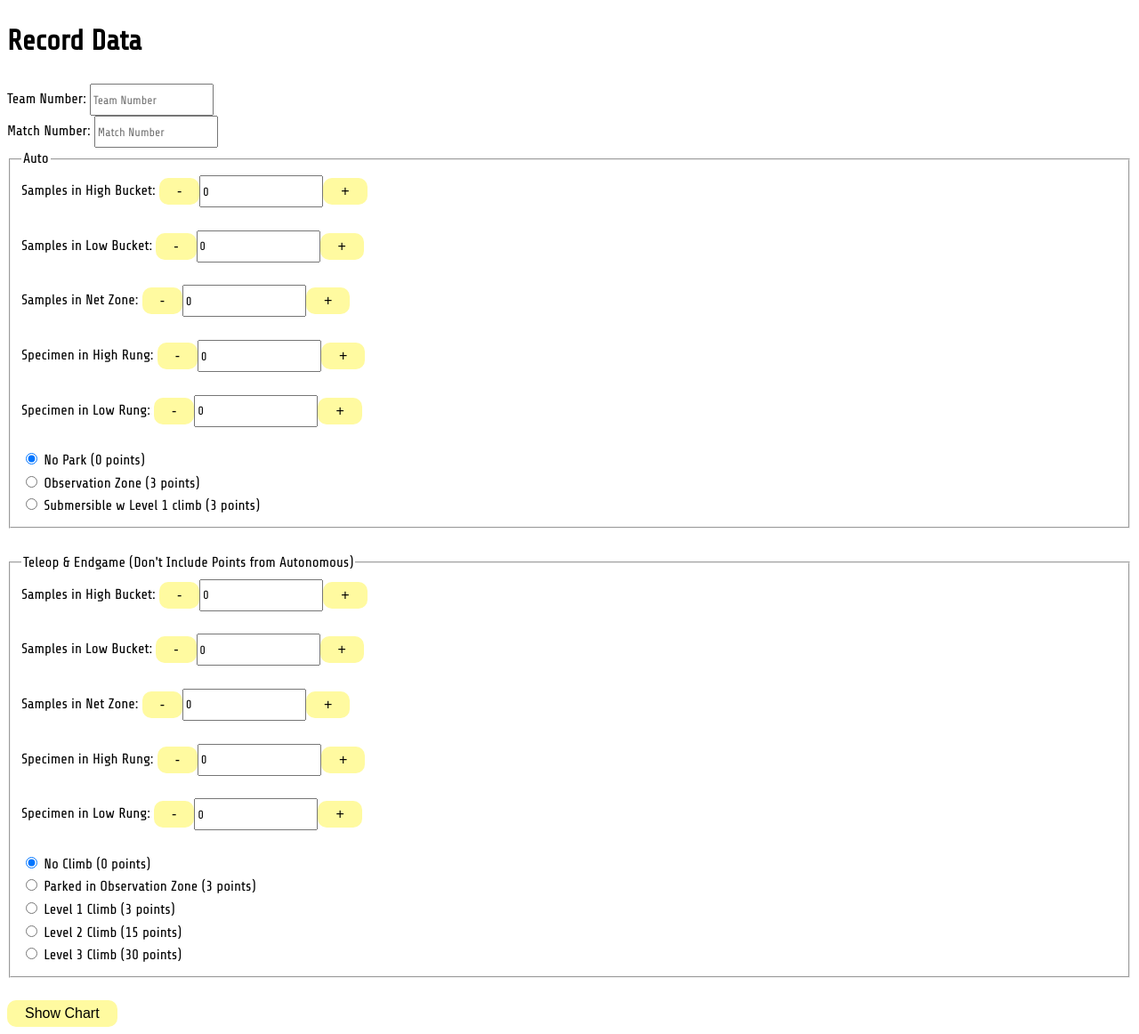
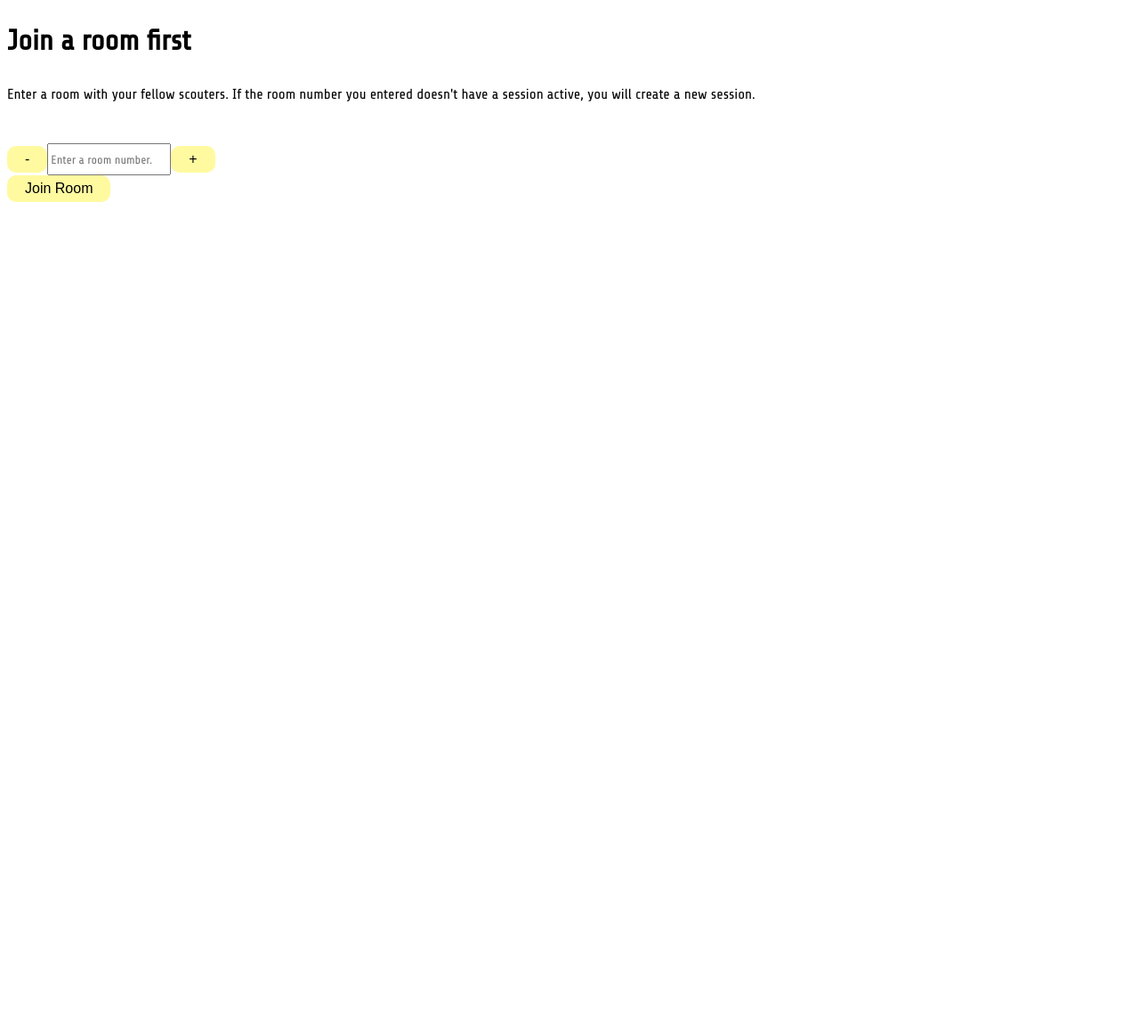
Before and after one commit to teamhazmat13201/HazScout, a Flask app: page /record-data in a window 1280 px wide. Shown: the whole page at 89% size. After the commit the page ends 227 px from the top, so only its background shows below. Run offline with Flask 3, Linux system fonts and the light colour scheme; some libraries are stand-ins or nearby versions.

```diff
--- a/templates/record_data.html
+++ b/templates/record_data.html
@@ -3,38 +3,47 @@
 <head>
     <meta charset="UTF-8">
     <title>Record Data - Hazscout</title>
-    <link rel="stylesheet" href = "{{ url_for('static', filename='main.css') }}">
+    <link rel="stylesheet" href="{{ url_for('static', filename='main.css') }}">
+    <script src="https://cdnjs.cloudflare.com/ajax/libs/socket.io/4.6.0/socket.io.min.js"></script>
     <script src="https://cdn.jsdelivr.net/npm/chart.js"></script>
 </head>
 <body>
+    <div id='join'>
+      <h1>Join a room first</h1>
+      <p>Enter a room with your fellow scouters. If the room number you entered doesn't have a session active, you will create a new session.</p>
+
+
+      <br>
+      <input type='number' id='join-room-input' placeholder = 'Enter a room number.'>
+      <br>
+      <button id='join-room'>Join Room</button>
+    </div>
+
+    <div id='record' hidden='true'>
       <h1>Record Data</h1>
-        <label for = "teamNum">Team Number:</label>
-        <input id = 'teamNum' name = 'teamNum' placeholder="Team Number" type = 'number'>
+        <label for="teamNum">Team Number:</label>
+        <input id='teamNum' name='teamNum' placeholder="Team Number" type='number'>
         <br>
-        <label for = "matchNum">Match Number:</label>
-        <input id = 'matchNum' name = 'matchNum' placeholder="Match Number" type = 'number'>
+        <label for="matchNum">Match Number:</label>
+        <input id='matchNum' name='matchNum' placeholder="Match Number" type='number'>
         <br>
         <fieldset>
             <legend>Auto</legend>
             <div>
-                <label for = 'samplesHighBucketAuto'>Samples in High Bucket: </label>
-                <input id = 'samplesHighBucketAuto' name = 'samplesHighBucketAuto' value = '0' type = 'number' min = '0'><br><br>
+                <label for='samplesHighBucketAuto'>Samples in High Bucket: </label>
+                <input id='samplesHighBucketAuto' name='samplesHighBucketAuto' value='0' type='number' min='0'><br><br>
 
-                <label for = 'samplesLowBucketAuto'>Samples in Low Bucket: </label>
-                <input id = 'samplesLowBucketAuto' name = 'samplesLowBucketAuto' value = '0' type = 'number' min = '0'><br><br>
+                <label for='samplesLowBucketAuto'>Samples in Low Bucket: </label>
+                <input id='samplesLowBucketAuto' name='samplesLowBucketAuto' value='0' type='number' min='0'><br><br>
 
-                <label for = 'NetZoneAuto'>Samples in Net Zone: </label>
-                <input id = 'NetZoneAuto' name = 'NetZoneAuto' value = '0' type = 'number' min = '0'><br><br>
+                <label for='NetZoneAuto'>Samples in Net Zone: </label>
+                <input id='NetZoneAuto' name='NetZoneAuto' value='0' type='number' min='0'><br><br>
 
-                <label for = 'HighRungAuto'>Specimen in High Rung: </label>
-                <input id = 'HighRungAuto' name = 'HighRungAuto' value = '0' type = 'number' min = '0'><br><br>
+                <label for='HighRungAuto'>Specimen in High Rung: </label>
+                <input id='HighRungAuto' name='HighRungAuto' value='0' type='number' min='0'><br><br>
 
-                <label for = 'LowRungAuto'>Specimen in Low Rung: </label>
-                <input id = 'LowRungAuto' name = 'LowRungAuto' value = '0' type = 'number' min = '0'><br><br>
-
-
-
-
+                <label for='LowRungAuto'>Specimen in Low Rung: </label>
+                <input id='LowRungAuto' name='LowRungAuto' value='0' type='number' min='0'><br><br>
             </div>
             <div>
                 <input type="radio" id="no_park" name="park" value="0" checked />
@@ -53,29 +62,27 @@
 
         <fieldset>
             <legend>Teleop & Endgame (Don't Include Points from Autonomous)</legend>
-            <label for = 'samplesHighBucket'>Samples in High Bucket: </label>
-                <input id = 'samplesHighBucket' name = 'samplesHighBucket' value = '0' type = 'number' min = '0'><br><br>
+            <label for='samplesHighBucket'>Samples in High Bucket: </label>
+            <input id='samplesHighBucket' name='samplesHighBucket' value='0' type='number' min='0'><br><br>
 
-                <label for = 'samplesLowBucket'>Samples in Low Bucket: </label>
-                <input id = 'samplesLowBucket' name = 'samplesLowBucket' value = '0' type = 'number' min = '0'><br><br>
+            <label for='samplesLowBucket'>Samples in Low Bucket: </label>
+            <input id='samplesLowBucket' name='samplesLowBucket' value='0' type='number' min='0'><br><br>
 
-                <label for = 'NetZone'>Samples in Net Zone: </label>
-                <input id = 'NetZone' name = 'NetZone' value = '0' type = 'number' min = '0'><br><br>
+            <label for='NetZone'>Samples in Net Zone: </label>
+            <input id='NetZone' name='NetZone' value='0' type='number' min='0'><br><br>
 
-                <label for = 'HighRung'>Specimen in High Rung: </label>
-                <input id = 'HighRung' name = 'HighRung' value = '0' type = 'number' min = '0'><br><br>
+            <label for='HighRung'>Specimen in High Rung: </label>
+            <input id='HighRung' name='HighRung' value='0' type='number' min='0'><br><br>
 
-                <label for = 'LowRung'>Specimen in Low Rung: </label>
-                <input id = 'LowRung' name = 'LowRung' value = '0' type = 'number' min = '0'><br><br>
-
-
+            <label for='LowRung'>Specimen in Low Rung: </label>
+            <input id='LowRung' name='LowRung' value='0' type='number' min='0'><br><br>
 
             <div>
                 <input type="radio" id="no_climb" name="climb" value="0" checked />
                 <label for="no_climb">No Climb (0 points)</label>
             </div>
             <div>
-                    <input type="radio" id="parked" name="climb" value="3"  />
+                <input type="radio" id="parked" name="climb" value="3" />
                 <label for="parked">Parked in Observation Zone (3 points)</label>
             </div>
             <div>
@@ -86,25 +93,15 @@
                 <input type="radio" id="level2_climb" name="climb" value="15" />
                 <label for="level2_climb">Level 2 Climb (15 points)</label>
             </div>
-
             <div>
                 <input type="radio" id="level3_climb" name="climb" value="30" />
                 <label for="level3_climb">Level 3 Climb (30 points)</label>
             </div>
-
-
         </fieldset>
         <br>
-
+        <button id='appendData'>Add Data</button>
         <button id="openModalBtn">Show Chart</button>
-
-
-
-
-
-
-
-
+    </div>
 
     <div id="chartModal" class="modal">
         <div class="modal-content">
@@ -114,74 +111,138 @@
         </div>
     </div>
 
+    <!-- Socket and Chart Scripts -->
+    <script>
+        var socket = io();
 
 
-    <script>
-        // Get Elements
-        const modal = document.getElementById("chartModal");
-        const openModalBtn = document.getElementById("openModalBtn");
-        const closeModalBtn = document.getElementById("closeModalBtn");
-        let chartInstance = null;
+        // Join room functionalitya
+        document.getElementById('join-room').onclick = function(){
+          socket.emit('join', {'room': document.getElementById('join-room-input').value});
+          document.getElementById('join').hidden = true;
+          document.getElementById('record').hidden = false;
+          socket.emit('data-request', { room: document.getElementById('join-room-input').value });
 
-        // Open Modal
-        openModalBtn.addEventListener("click", function () {
-            modal.style.display = "block";
+        };
 
-            // Destroy previous chart instance if exists
-            if (chartInstance) {
-                chartInstance.destroy();
+        // Append data functionality
+        document.getElementById('appendData').onclick = function(){
+          socket.emit('data', addToJson());
+        };
+
+        // Update recordedData when new data is received
+        socket.on('message', function(msg){
+          try{recordedData = JSON.parse(msg);}
+          catch{recordedData = msg;}
+          console.log(recordedData);
+        });
+
+        socket.on('data-response', ()=>{
+            socket.emit('data', recordedData)
+        })
+
+        // Determine bar color based on priority
+        function getColor(priority) {
+            if (priority === "specimen") return "rgba(0, 0, 255, 0.5)";  // Blue
+            if (priority === "samples") return "rgba(255, 255, 0, 0.5)";   // Yellow
+            return "rgba(0, 0, 255, 0.5)";
         }
 
-            // Create Chart
-            const ctx = document.getElementById('myChart').getContext('2d');
-            chartInstance = new Chart(ctx, {
-                type: 'bar',
+        // Build the Chart.js bar graph
+        function buildChart() {
+        // Prepare arrays for labels, data, and colors
+        const labels = [];
+        const dataPoints = [];
+        const backgroundColors = [];
+
+        // Iterate through recordedData structured as: team_number -> match_number -> {final_score, priority}
+        for (let team in recordedData) {
+            let totalScore = 0;
+            let count = 0;
+            let representativePriority = ""; // We'll use the first match's priority for color
+            for (let match in recordedData[team]) {
+                const matchData = recordedData[team][match];
+                totalScore += matchData.final_score;
+                count++;
+                if (!representativePriority) {
+                    representativePriority = matchData.priority;
+                }
+            }
+            const averageScore = count ? totalScore / count : 0;
+            labels.push(`Team ${team}`);
+            dataPoints.push(averageScore);
+            backgroundColors.push(getColor(representativePriority));
+        }
+
+        // Destroy previous chart instance if it exists
+        if (window.myChartInstance) {
+            window.myChartInstance.destroy();
+        }
+
+        const ctx = document.getElementById("myChart").getContext("2d");
+        window.myChartInstance = new Chart(ctx, {
+            type: "bar",
             data: {
-                    labels: ['Red', 'Blue', 'Yellow', 'Green', 'Purple', 'Orange'],
+                labels: labels,
                 datasets: [{
-                        label: 'AVG Points',
-                        data: [12, 19, 3, 5, 2, 3],
-                        backgroundColor: [
-                            'rgba(255, 99, 132, 0.5)',
-                            'rgba(54, 162, 235, 0.5)',
-                            'rgba(255, 206, 86, 0.5)',
-                            'rgba(75, 192, 192, 0.5)',
-                            'rgba(153, 102, 255, 0.5)',
-                            'rgba(255, 159, 64, 0.5)'
-                        ],
-                        borderColor: [
-                            'rgba(255, 99, 132, 1)',
-                            'rgba(54, 162, 235, 1)',
-                            'rgba(255, 206, 86, 1)',
-                            'rgba(75, 192, 192, 1)',
-                            'rgba(153, 102, 255, 1)',
-                            'rgba(255, 159, 64, 1)'
-                        ],
+                    label: 'Team OPR',
+                    data: dataPoints,
+                    backgroundColor: backgroundColors,
+                    borderColor: backgroundColors,
                     borderWidth: 1
                 }]
             },
             options: {
                 responsive: true,
-                    maintainAspectRatio: true,
+                plugins: {
+                    title: {
+                        display: true,
+                        text: "OPR"
+                    },
+                    legend: {
+                        display: false
+                    }
+                },
                 scales: {
-                        y: { beginAtZero: true }
+                    x: {
+                        title: {
+                            display: true,
+                            text: "Team"
+                        }
+                    },
+                    y: {
+                        beginAtZero: true,
+                        title: {
+                            display: true,
+                            text: "OPR"
+                        }
+                    }
                 }
             }
         });
-        });
+    }
 
-        // Close Modal
-        closeModalBtn.addEventListener("click", function () {
+        // Modal handling
+        var modal = document.getElementById("chartModal");
+        var openModalBtn = document.getElementById("openModalBtn");
+        var closeModalBtn = document.getElementById("closeModalBtn");
+
+        openModalBtn.onclick = function() {
+            modal.style.display = "block";
+            buildChart();
+        };
+
+        closeModalBtn.onclick = function() {
             modal.style.display = "none";
-        });
+        };
 
-        // Close Modal When Clicking Outside
-        window.addEventListener("click", function (event) {
-            if (event.target === modal) {
+        // Close modal when clicking outside of modal content
+        window.onclick = function(event) {
+            if (event.target == modal) {
                 modal.style.display = "none";
             }
-        });
+        };
     </script>
-    <script src = '{{ url_for('static', filename='scouting.js') }}'></script>
+    <script src="{{ url_for('static', filename='scouting.js') }}"></script>
 </body>
 </html>
```
Lines whose indentation alone changed are shown as unchanged.
